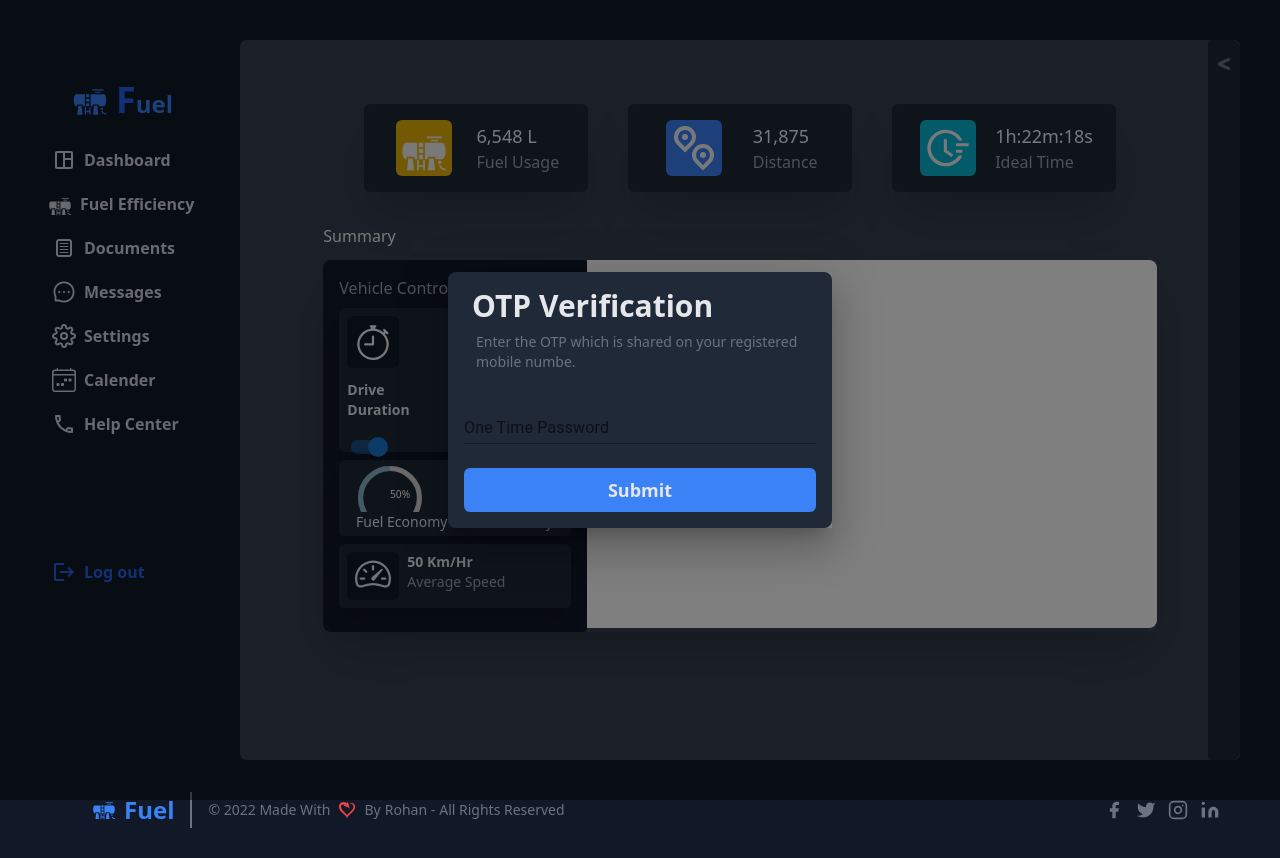
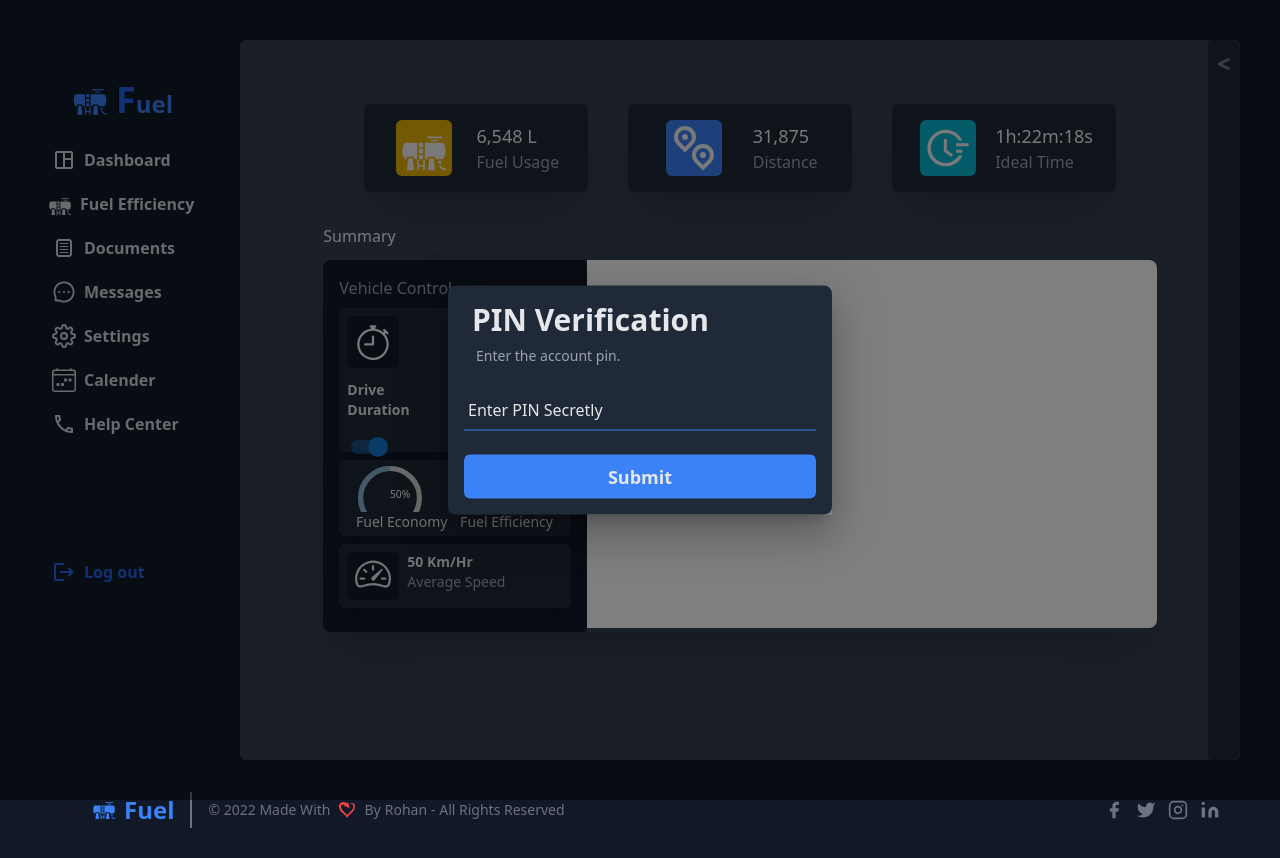
Before and after one commit to RohanSingh182003/Admin-Dashboard, a React (Vite) app: page /fuelefficiency in a window 1280 px wide. Both pictures are taken after a click on the element 358 px from the left and 447 px from the top of the page. Shown: the top 858 px of the page. Built offline with nearby package versions, Linux system fonts and the light colour scheme.

Commit message:
adding floating label

```diff
--- a/src/App.jsx
+++ b/src/App.jsx
@@ -50,6 +50,7 @@ function App() {
           rtl={false}
           pauseOnFocusLoss
           draggable
+          pauseOnHover
         />
         <div className="flex flex-col lg:flex-row justify-evenly">
           {/* ---------------------Left Side Bar -----------------------------*/}
--- a/src/Components/FuelEfficiency.jsx
+++ b/src/Components/FuelEfficiency.jsx
@@ -7,7 +7,6 @@ import { BsStopwatch, BsSpeedometer2 } from "react-icons/bs";
 import { RiPinDistanceLine } from "react-icons/ri";
 import { toast } from 'react-toastify';
 import Box from "@mui/material/Box";
-import TextField from "@mui/material/TextField";
 import Modal from "@mui/material/Modal";
 
 const FuelEfficiency = () => {
@@ -25,20 +24,23 @@ const FuelEfficiency = () => {
   const handleChange = (event) => {
     setChecked(event.target.checked);
   };
-  const [otp, setOtp] = useState('')
+  const [pin, setPin] = useState('')
   const [open, setOpen] = useState(false);
   const handleOpen = () => setOpen(true);
   const handleClose = () => setOpen(false);
   const handleSubmit = () => {
     setChecked(true);
-    if(otp){
-      toast.success('OTP Submitted Successfully.')
-      setOtp('')
+    if(pin.length >= 4){
+      toast.success('PIN Submitted Successfully.')
+      setPin('')
       handleClose();
     setChecked(false);
   }
+  else if(pin.length > 0 && pin.length < 4){
+    toast.warn('PIN is too short! fill it correctly.')
+  }
   else{
-    toast.error('Please Enter the OTP.')
+    toast.error('Please Enter the PIN.')
   }
   };
   return (
@@ -48,24 +50,19 @@ const FuelEfficiency = () => {
         <Modal
           open={open}
           onClose={handleClose}
-          aria-labelledby="modal-modal-title"
-          aria-describedby="modal-modal-description"
         >
           <Box sx={style}>
             <div className="h-full bg-gray-800 text-gray-200 p-4 rounded-lg w-96">
               <p className="text-3xl font-bold mx-2">
-                OTP Verification
+                PIN Verification
               </p>
-              <p className="mx-3 mt-2 text-gray-500 text-sm">Enter the OTP which is shared on your registered mobile numbe.</p>
-              <div className="my-6 text-gray-100">
-              <TextField
-              type="number"
-              color="primary"
-              value={otp}
-              onChange={(e)=> {setOtp(e.target.value)}}
-              fullWidth id="standard-basic"
-              label="One Time Password"
-              variant="standard" />
+              <p className="mx-3 mt-2 text-gray-400 text-sm">Enter the account pin.</p>
+              <div className="my-6 relative">
+              <input
+              value={pin}
+              onChange={(e)=> {setPin(e.target.value)}}
+              autoComplete="false" placeholder="Enter PIN Secretly" className="bg-gray-800 focus:outline-none border-b w-full text-gray-200 border-blue-500 focus:border-b-2 focus:border-blue-500 p-2 px-1 placeholder-transparent peer" type="text" name="pin" id="pin" />
+              <label className="absolute transition-all -top-3.5 left-1 text-xs peer-placeholder-shown:text-base peer-placeholder-shown:text-gray-200 peer-placeholder-shown:top-2 peer-focus:-top-3.5 peer-focus:text-gray-200 peer-focus:text-xs" htmlFor="pin">Enter PIN Secretly</label>
               </div>
               <button onClick={()=>{handleSubmit()}} className="p-2 w-full text-lg font-semibold bg-blue-500 hover:bg-blue-600 rounded-md">Submit</button>
             </div>
@@ -120,7 +117,7 @@ const FuelEfficiency = () => {
                 Drive Duration
               </p>
               <Switch
-              checked={checked}
+              checked={open?checked:false}
               onChange={handleChange}
               onClick={handleOpen} className="-ml-2 -mt-1" />
             </div>
```
